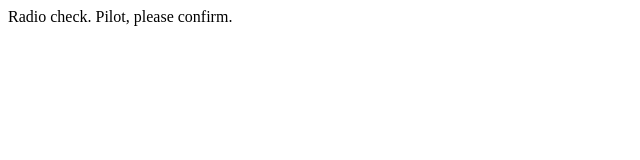
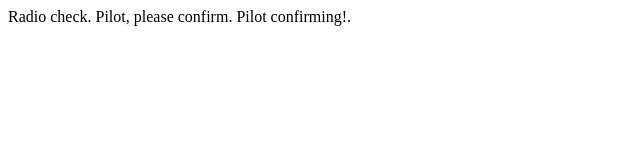
Before and after one commit to SowmyaB15/communication-log, a plain HTML site: page index.html in a window 1280 px wide. Shown: the whole page, without its empty margins (0-640 px from the left). Drawn offline with Linux system fonts and the light colour scheme.

Commit message:
Added second line to log.

```diff
--- a/index.html
+++ b/index.html
@@ -1,5 +1,8 @@
 <html>
 <body>
-   <p>Radio check. Pilot, please confirm.</p>
+   <p>Radio check. Pilot, please confirm.
+	Pilot confirming!.
+</p>
+
 </body>
 </html>
```
